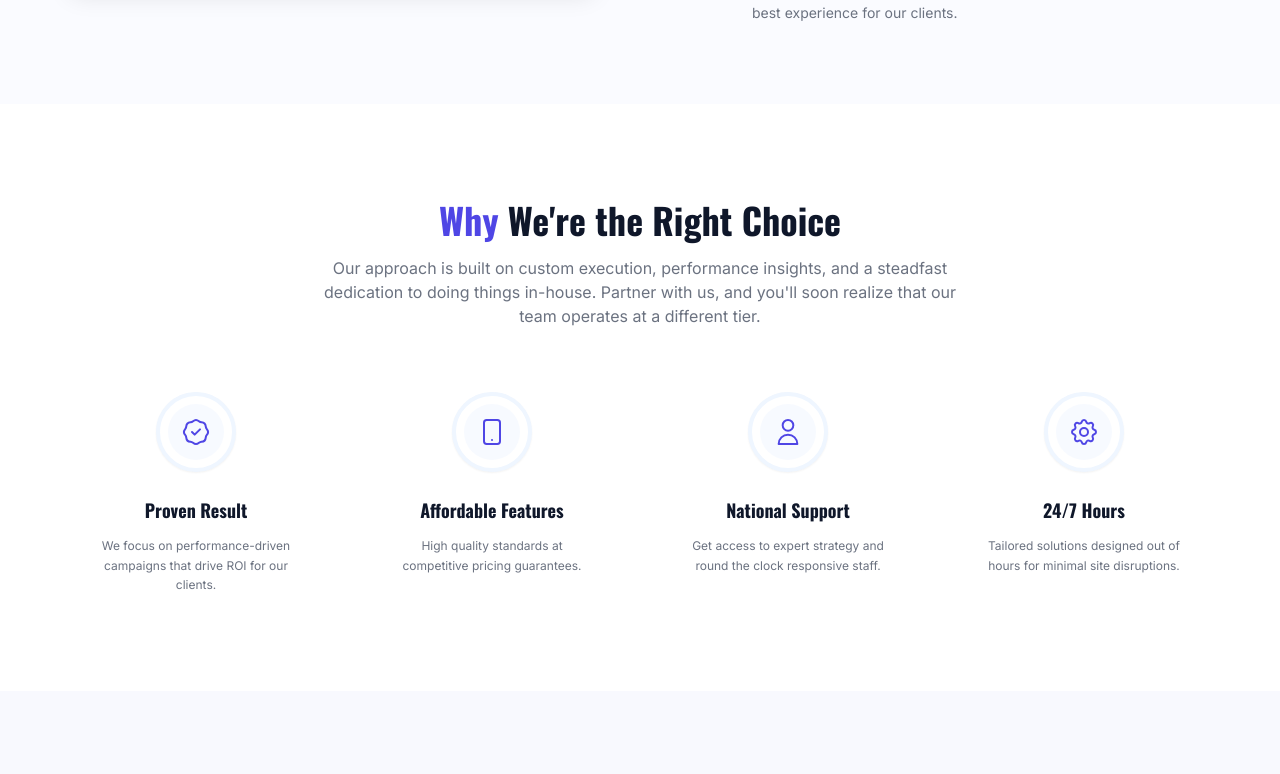
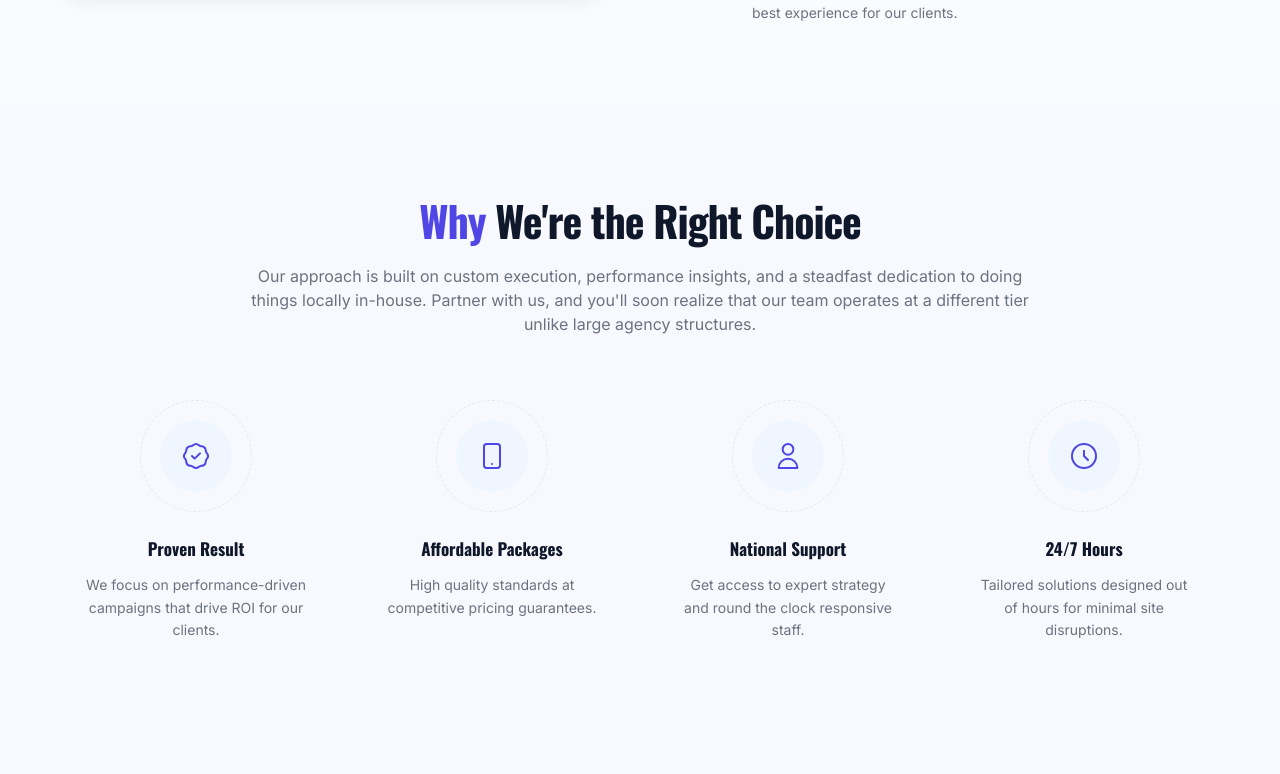
Before and after one commit to arslanahmeddeveloper-lang/micrositeshub, a React (Vite) app: page /about in a window 1280 px wide. Shown: the part 1363-2137 px from the top of the page. Built offline with nearby package versions, Linux system fonts and the light colour scheme.

Commit message:
style: exact match for Why We're the Right Choice section

```diff
--- a/src/components/sections/about/AboutWhyChooseUs.jsx
+++ b/src/components/sections/about/AboutWhyChooseUs.jsx
@@ -7,17 +7,17 @@ const reasons = [
         title: 'Proven Result',
         text: 'We focus on performance-driven campaigns that drive ROI for our clients.',
         icon: (
-            <svg className="w-8 h-8 text-primary" fill="none" viewBox="0 0 24 24" stroke="currentColor">
+            <svg className="w-8 h-8" fill="none" viewBox="0 0 24 24" stroke="currentColor">
                 <path strokeLinecap="round" strokeLinejoin="round" strokeWidth={1.5} d="M9 12l2 2 4-4M7.835 4.697a3.42 3.42 0 001.946-.806 3.42 3.42 0 014.438 0 3.42 3.42 0 001.946.806 3.42 3.42 0 013.138 3.138 3.42 3.42 0 00.806 1.946 3.42 3.42 0 010 4.438 3.42 3.42 0 00-.806 1.946 3.42 3.42 0 01-3.138 3.138 3.42 3.42 0 00-1.946.806 3.42 3.42 0 01-4.438 0 3.42 3.42 0 00-1.946-.806 3.42 3.42 0 01-3.138-3.138 3.42 3.42 0 00-.806-1.946 3.42 3.42 0 010-4.438 3.42 3.42 0 00.806-1.946 3.42 3.42 0 013.138-3.138z" />
             </svg>
         )
     },
     {
         id: 2,
-        title: 'Affordable Features',
+        title: 'Affordable Packages',
         text: 'High quality standards at competitive pricing guarantees.',
         icon: (
-            <svg className="w-8 h-8 text-primary" fill="none" viewBox="0 0 24 24" stroke="currentColor">
+            <svg className="w-8 h-8" fill="none" viewBox="0 0 24 24" stroke="currentColor">
                 <path strokeLinecap="round" strokeLinejoin="round" strokeWidth={1.5} d="M12 18h.01M8 21h8a2 2 0 002-2V5a2 2 0 00-2-2H8a2 2 0 00-2 2v14a2 2 0 002 2z" />
             </svg>
         )
@@ -27,7 +27,7 @@ const reasons = [
         title: 'National Support',
         text: 'Get access to expert strategy and round the clock responsive staff.',
         icon: (
-            <svg className="w-8 h-8 text-primary" fill="none" viewBox="0 0 24 24" stroke="currentColor">
+            <svg className="w-8 h-8" fill="none" viewBox="0 0 24 24" stroke="currentColor">
                 <path strokeLinecap="round" strokeLinejoin="round" strokeWidth={1.5} d="M16 7a4 4 0 11-8 0 4 4 0 018 0zM12 14a7 7 0 00-7 7h14a7 7 0 00-7-7z" />
             </svg>
         )
@@ -37,9 +37,8 @@ const reasons = [
         title: '24/7 Hours',
         text: 'Tailored solutions designed out of hours for minimal site disruptions.',
         icon: (
-            <svg className="w-8 h-8 text-primary" fill="none" viewBox="0 0 24 24" stroke="currentColor">
-                <path strokeLinecap="round" strokeLinejoin="round" strokeWidth={1.5} d="M10.325 4.317c.426-1.756 2.924-1.756 3.35 0a1.724 1.724 0 002.573 1.066c1.543-.94 3.31.826 2.37 2.37a1.724 1.724 0 001.065 2.572c1.756.426 1.756 2.924 0 3.35a1.724 1.724 0 00-1.066 2.573c.94 1.543-.826 3.31-2.37 2.37a1.724 1.724 0 00-2.572 1.065c-.426 1.756-2.924 1.756-3.35 0a1.724 1.724 0 00-2.573-1.066c-1.543.94-3.31-.826-2.37-2.37a1.724 1.724 0 00-1.065-2.572c-1.756-.426-1.756-2.924 0-3.35a1.724 1.724 0 001.066-2.573c-.94-1.543.826-3.31 2.37-2.37.996.608 2.296.07 2.572-1.065z" />
-                <path strokeLinecap="round" strokeLinejoin="round" strokeWidth={1.5} d="M15 12a3 3 0 11-6 0 3 3 0 016 0z" />
+            <svg className="w-8 h-8" fill="none" viewBox="0 0 24 24" stroke="currentColor">
+                <path strokeLinecap="round" strokeLinejoin="round" strokeWidth={1.5} d="M12 8v4l3 3m6-3a9 9 0 11-18 0 9 9 0 0118 0z" />
             </svg>
         )
     }
@@ -47,7 +46,7 @@ const reasons = [
 
 export default function AboutWhyChooseUs() {
     return (
-        <section className="py-24 px-6 md:px-10 lg:px-16 bg-white">
+        <section className="py-24 px-6 md:px-10 lg:px-16 bg-[#F8F9FE]">
             <div className="max-w-[1440px] mx-auto text-center">
 
                 <motion.div
@@ -55,13 +54,13 @@ export default function AboutWhyChooseUs() {
                     whileInView={{ opacity: 1, y: 0 }}
                     transition={{ duration: 0.6 }}
                     viewport={{ once: true }}
-                    className="max-w-2xl mx-auto mb-16"
+                    className="max-w-[800px] mx-auto mb-16"
                 >
-                    <h2 className="text-3xl md:text-4xl font-bold text-dark mb-4">
+                    <h2 className="text-3xl md:text-4xl lg:text-[42px] font-bold text-dark mb-6 tracking-tight">
                         <span className="text-primary">Why</span> We're the Right Choice
                     </h2>
-                    <p className="text-gray-500 text-sm sm:text-base leading-relaxed">
-                        Our approach is built on custom execution, performance insights, and a steadfast dedication to doing things in-house. Partner with us, and you'll soon realize that our team operates at a different tier.
+                    <p className="text-gray-500 text-[15px] md:text-base leading-relaxed">
+                        Our approach is built on custom execution, performance insights, and a steadfast dedication to doing things locally in-house. Partner with us, and you'll soon realize that our team operates at a different tier unlike large agency structures.
                     </p>
                 </motion.div>
 
@@ -75,17 +74,17 @@ export default function AboutWhyChooseUs() {
                             viewport={{ once: true }}
                             className="flex flex-col items-center text-center group"
                         >
-                            {/* Blue Ring Icon Container */}
-                            <div className="w-20 h-20 rounded-full border-4 border-blue-50 bg-white shadow-sm flex items-center justify-center mb-6 group-hover:scale-110 group-hover:border-blue-100 transition-all duration-300">
-                                <div className="w-14 h-14 bg-blue-50/50 rounded-full flex items-center justify-center">
+                            {/* Outer Ring with Inner Circle */}
+                            <div className="w-28 h-28 rounded-full border border-gray-200 border-dashed flex items-center justify-center mb-6 relative group-hover:border-primary/50 group-hover:rotate-[30deg] transition-all duration-500">
+                                <div className="w-[4.5rem] h-[4.5rem] bg-blue-50 rounded-full flex items-center justify-center text-primary group-hover:bg-primary group-hover:text-white transition-colors duration-300 group-hover:-rotate-[30deg]">
                                     {item.icon}
                                 </div>
                             </div>
 
-                            <h4 className="text-lg font-bold text-dark mb-3 group-hover:text-primary transition-colors">
+                            <h4 className="text-[17px] font-bold text-dark mb-3 group-hover:text-primary transition-colors">
                                 {item.title}
                             </h4>
-                            <p className="text-gray-500 text-xs leading-relaxed max-w-[200px] mx-auto">
+                            <p className="text-gray-500 text-sm leading-relaxed max-w-[220px] mx-auto">
                                 {item.text}
                             </p>
                         </motion.div>
```
